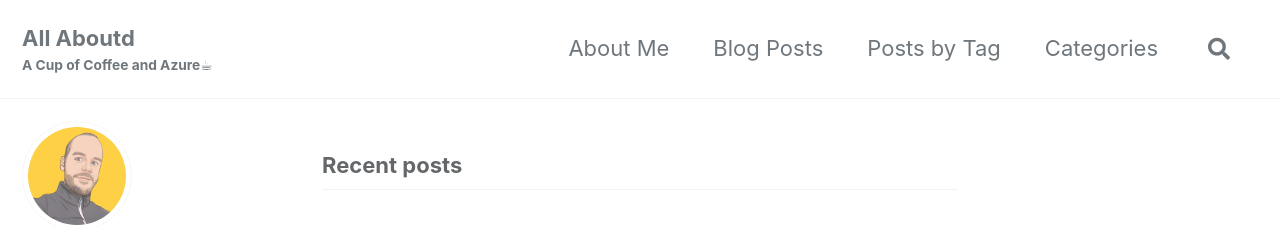
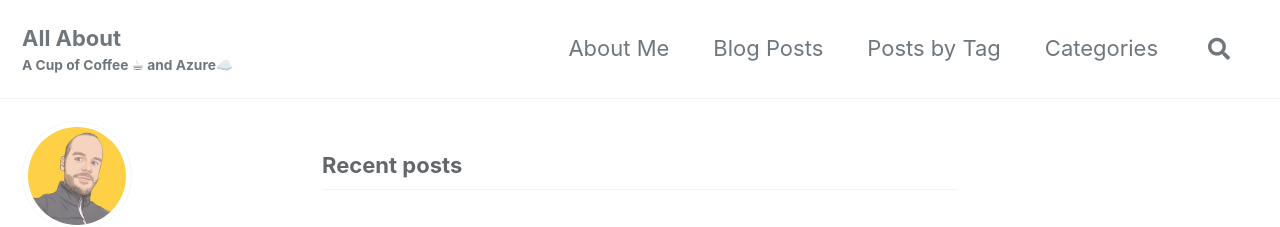
Before and after one commit to martin3mre/tr, a Jekyll site: the page built from index.html, in a window 1280 px wide. Shown: the top 227 px of the page. Built offline with Jekyll 4.4.1, drawn with Linux system fonts in a browser that asks for light colours; cached includes are drawn as plain includes; the list of posts is cut into pages by our own code.

Commit message:
Update _config.yml

```diff
--- a/_config.yml
+++ b/_config.yml
@@ -16,9 +16,9 @@ minimal_mistakes_skin    : "default" # "air", "aqua", "contrast", "dark", "dirt"
 
 # Site Settings
 locale                   : "en-US"
-title                    : "All Aboutd"
+title                    : "All About"
 title_separator          :
-subtitle                 : "A Cup of Coffee and Azure☕"
+subtitle                 : "A Cup of Coffee ☕ and Azure☁️"
 name                     : "martin3mre"
 description              : "Senior Azure Consultant"
 url                      : "https://martin3mre.github.io" # the base hostname & protocol for your site e.g. "https://mmistakes.github.io"
```
